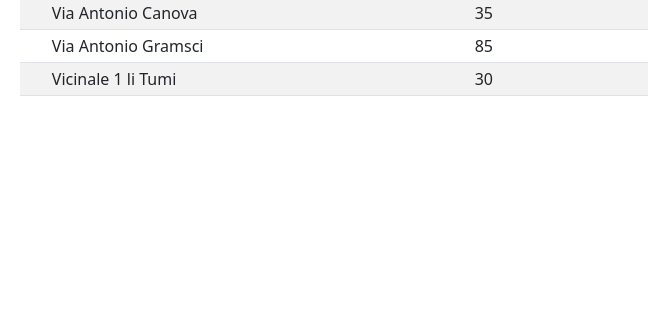
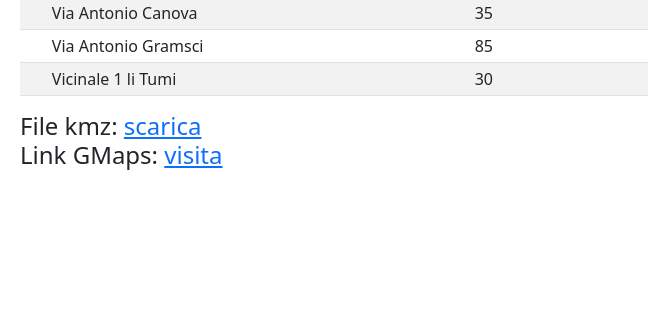
Before and after one commit to alexucgit/copertino-aip, a plain HTML site: page index.html in a window 1280 px wide. Shown: the part 631-949 px from the top of the page, 632-1280 px from the left. Drawn offline with Linux system fonts and the light colour scheme.

Commit message:
Add files via upload

```diff
--- a/index.html
+++ b/index.html
@@ -152,6 +152,8 @@
             </tr>
             </tbody>
         </table>
+        <span class="h4">File kmz: <a href="rete.kmz">scarica</a> </span><br>
+        <span class="h4">Link GMaps: <a href="https://www.google.com/maps/d/u/1/edit?mid=147j7-AmKry3TfEoTUvkNwp41TCAci0FE&usp=sharing">visita</a> </span><br>
 
 
     </div>
```
